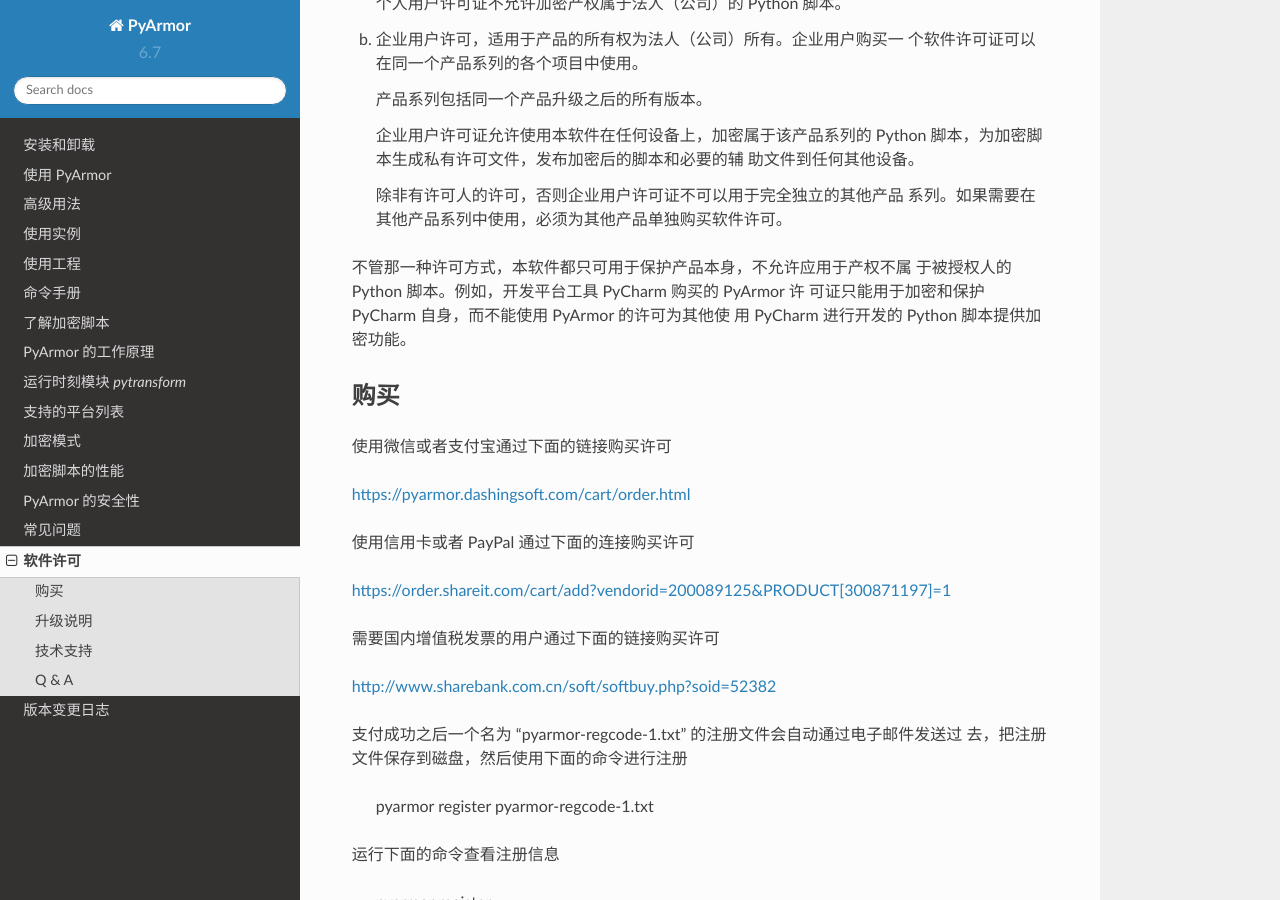
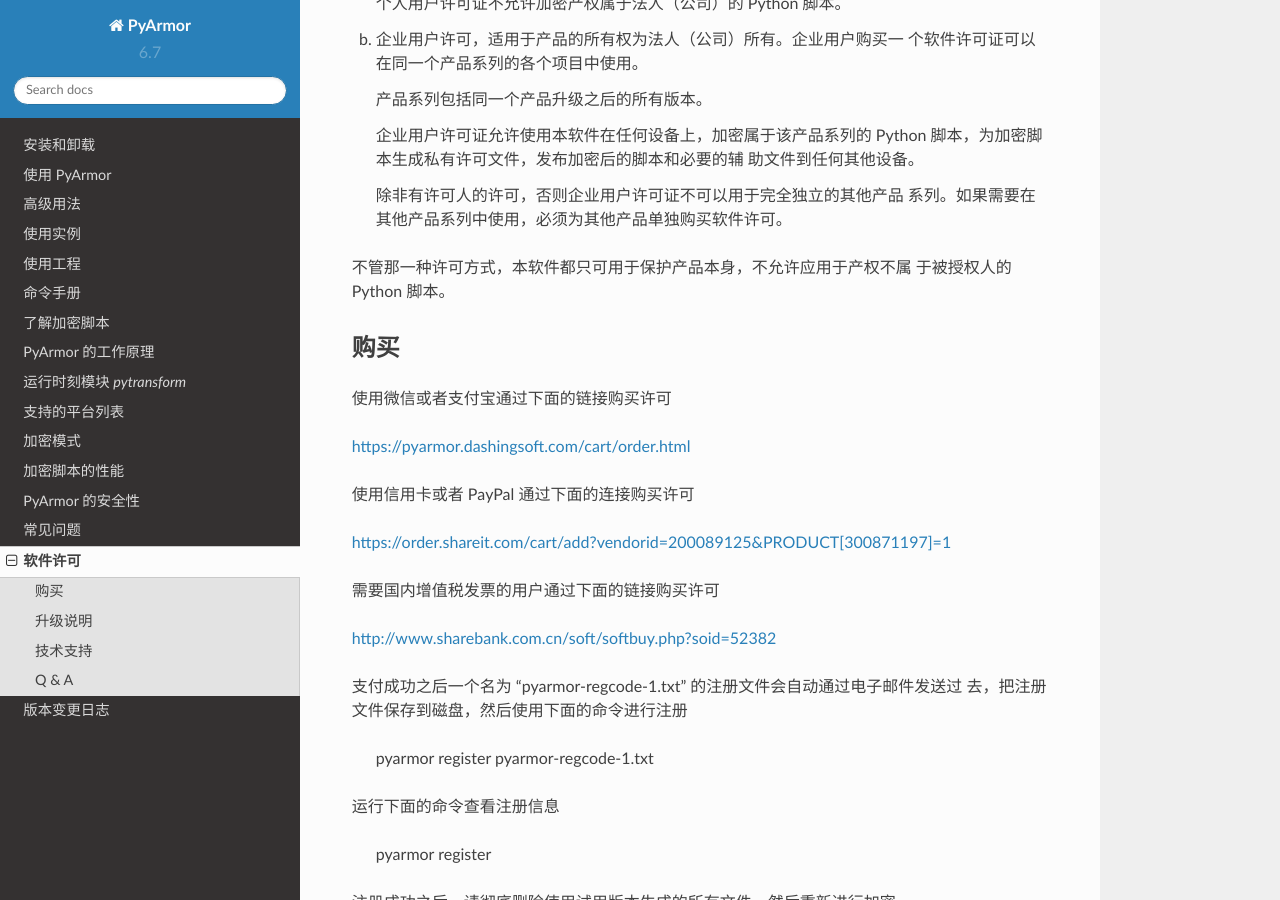
Before and after one commit to dashingsoft/pyarmor-docs-zh, a Sphinx documentation site: the page built from docs/license.rst, in a window 1280 px wide and 900 px high, scrolled down 632 px. Built offline with Sphinx 7.4.7 and the Read the Docs theme 2.0.0, drawn with Linux system fonts in a browser that asks for light colours.

Commit message:
Refine license doc

```diff
--- a/docs/license.rst
+++ b/docs/license.rst
@@ -40,9 +40,7 @@
    系列。如果需要在其他产品系列中使用，必须为其他产品单独购买软件许可。
 
 不管那一种许可方式，本软件都只可用于保护产品本身，不允许应用于产权不属
-于被授权人的 Python 脚本。例如，开发平台工具 PyCharm 购买的 PyArmor 许
-可证只能用于加密和保护 PyCharm 自身，而不能使用 PyArmor 的许可为其他使
-用 PyCharm 进行开发的 Python 脚本提供加密功能。
+于被授权人的 Python 脚本。
 
 购买
 ----
```
